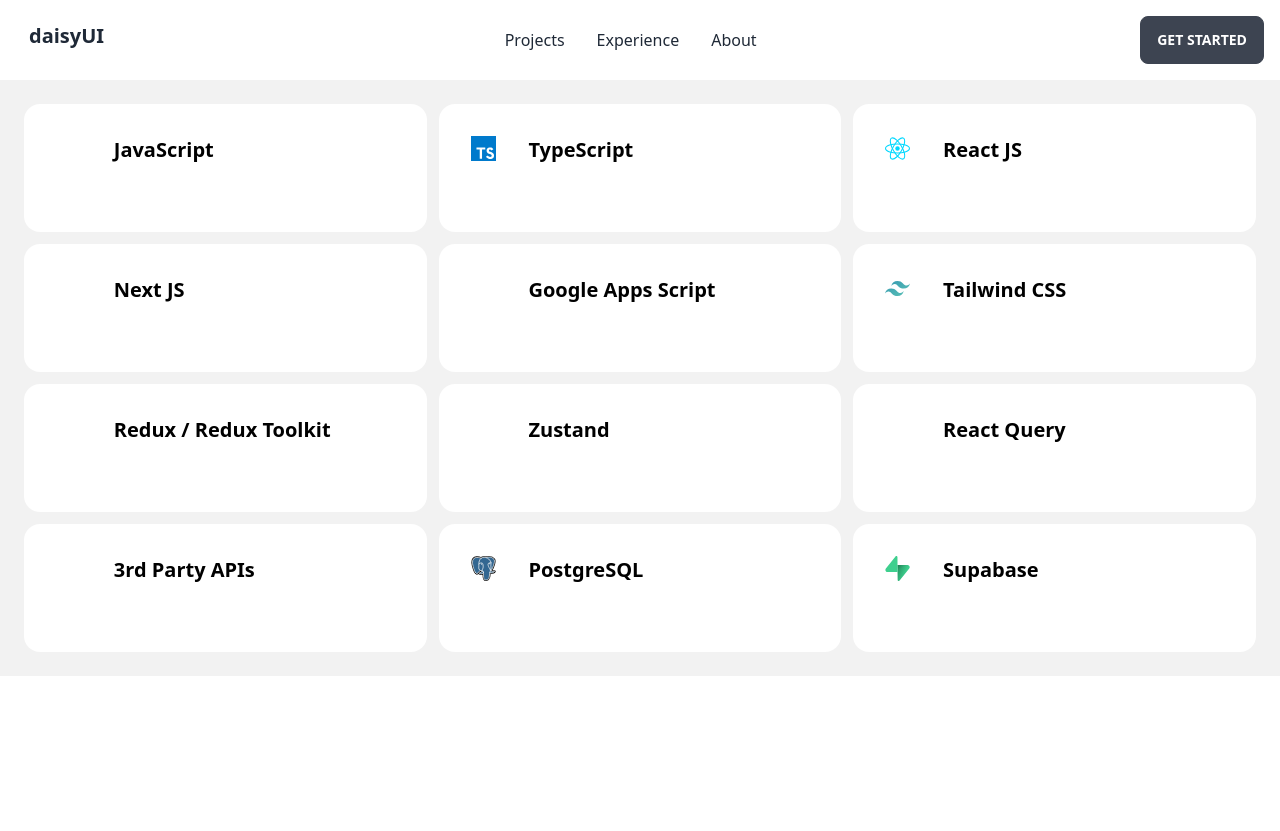
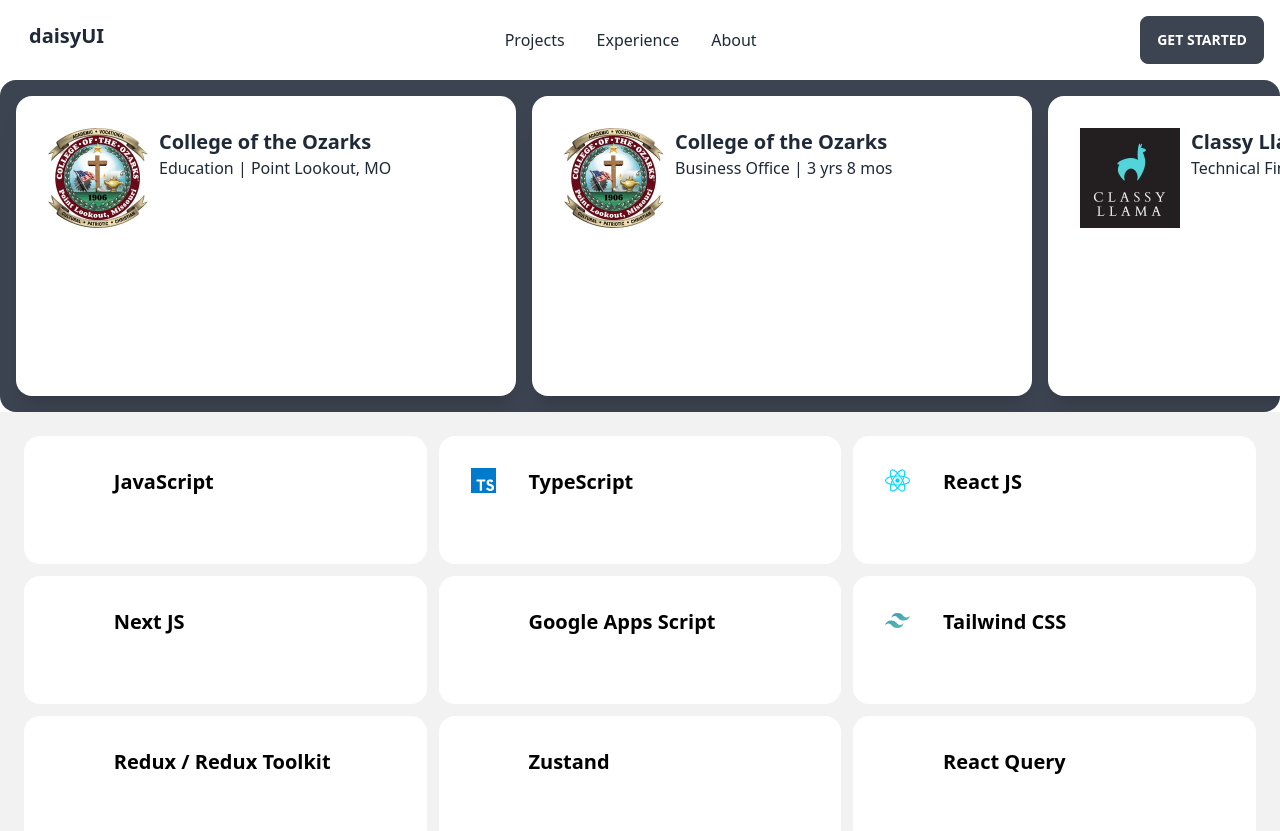
Before and after one commit to lukedsharon/Portfolio, a Next.js app: page /experience in a window 1280 px wide. Shown: the top 831 px of the page. Before the commit the page ends 800 px from the top, so only its background shows below. Built offline with nearby package versions, Linux system fonts and the light colour scheme.

Commit message:
Added experience cards and scroll bar.

```diff
--- a/src/components/base/ExperienceCard.tsx
+++ b/src/components/base/ExperienceCard.tsx
@@ -1,6 +1,12 @@
+import Image from "next/image";
+import CofO from "../../../public/images/college_of_the_ozarks.jpeg";
+import ClassyLlama from "../../../public/images/classy_llama.jpeg";
+import ConGenius from "public/images/congenius_logo.png";
+
 const EXPERIENCE = [
   {
     superTitle: "Education",
+    logo: <Image src={CofO} alt="asdf" width={100} />,
     company: "College of the Ozarks",
     position: "Point Lookout, MO",
     startDate: "May, 2017",
@@ -18,6 +24,7 @@
   },
   {
     superTitle: "Business Office",
+    logo: <Image src={CofO} alt="asdf" width={100} />,
     company: "College of the Ozarks",
     position: "3 yrs 8 mos",
     startDate: "",
@@ -37,6 +44,7 @@
   },
   {
     superTitle: "Technical Finance Developer",
+    logo: <Image src={ClassyLlama} alt="asdf" width={100} />,
     company: "Classy Llama, LLC.",
     position: "1 yr 4 mos",
     startDate: "",
@@ -64,6 +72,9 @@
   },
   {
     superTitle: "Full Stack Developer",
+    logo: (
+      <Image src={ConGenius} alt="asdf" width={100} className="rounded-xl" />
+    ),
     company: "ConGenius, LLC.",
     position: "6 mos",
     startDate: "",
@@ -93,7 +104,25 @@
   },
 ];
 function ExperienceCard() {
-  return <div>ExperienceCard</div>;
+  return (
+    <div className="carousel carousel-center p-4 space-x-4 bg-neutral rounded-box max-w-[1400px] mx-auto">
+      {EXPERIENCE.map((job, index) => (
+        <div key={index} className="carousel-item flex flex-col">
+          <div className="card w-[500px] h-[300px] bg-base-100 shadow-xl">
+            <div className="card-body grid grid-cols-12">
+              <div className="col-span-3">{job.logo}</div>
+              <div className="col-span-9">
+                <h2 className="card-title">{job.company}</h2>
+                <p>
+                  {job.superTitle} | {job.position}
+                </p>
+              </div>
+            </div>
+          </div>
+        </div>
+      ))}
+    </div>
+  );
 }
 
 export default ExperienceCard;
--- a/src/pages/experience/index.tsx
+++ b/src/pages/experience/index.tsx
@@ -1,3 +1,4 @@
+import ExperienceCard from "@/components/base/ExperienceCard";
 import TechExperience from "@/components/base/TechExperience";
 import MainLayout from "@/components/layouts/MainLayout";
 import React from "react";
@@ -5,6 +6,7 @@
 function index() {
   return (
     <MainLayout>
+      <ExperienceCard />
       <TechExperience />
     </MainLayout>
   );
```
Also changed, not shown: public/images/classy_llama.jpeg (added), public/images/college_of_the_ozarks.jpeg (added).
